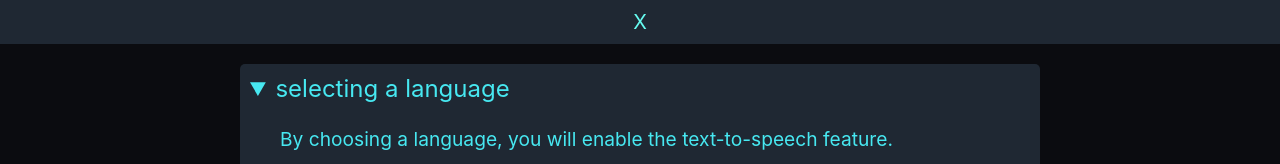
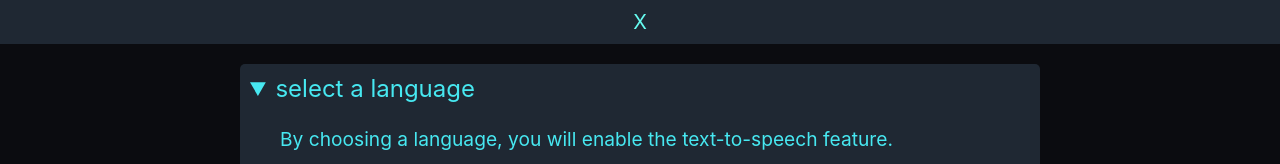
Before and after one commit to amr-amoudi/language-learning-app, a React (Vite) app: page /help in a window 1280 px wide. Shown: the top 164 px of the page. Built offline with nearby package versions, Linux system fonts and the light colour scheme.

Commit message:
Update selectLangHelp.jsx

```diff
--- a/src/elements/selectLangHelp.jsx
+++ b/src/elements/selectLangHelp.jsx
@@ -7,7 +7,7 @@ export default function SelectLangHelp({isOpen}){
     return (
         <div>
             <details open={isOpen}>
-                <summary>selecting a language</summary>
+                <summary>select a language</summary>
                 <div className={"details--help--content"}>
                     <p className={"big--paragraph"}>By choosing a language, you will enable the text-to-speech feature.</p>
                     <img className="gif" src={choselangGif} alt="a gif showing how to use the change language feature"/>
```
